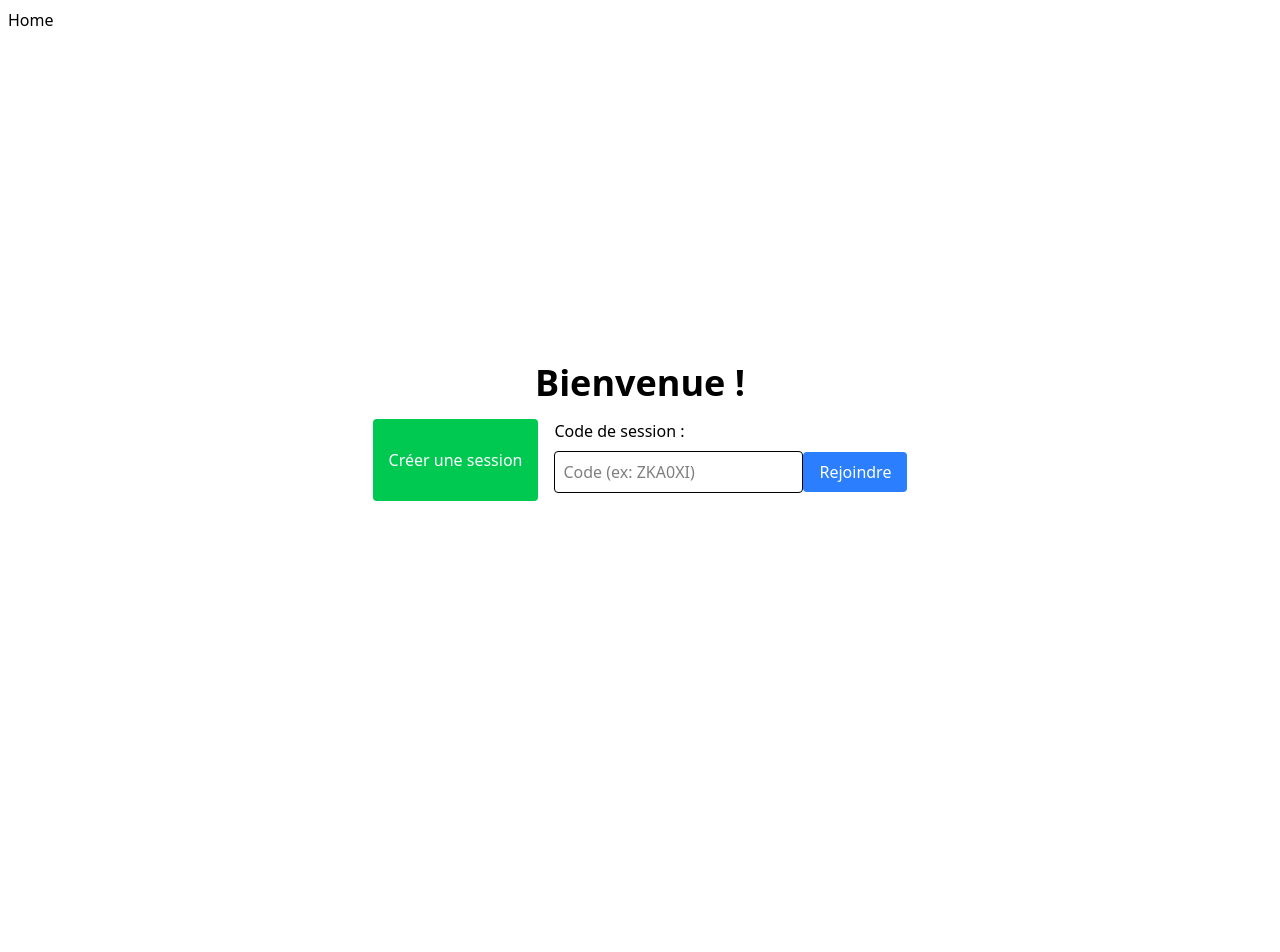
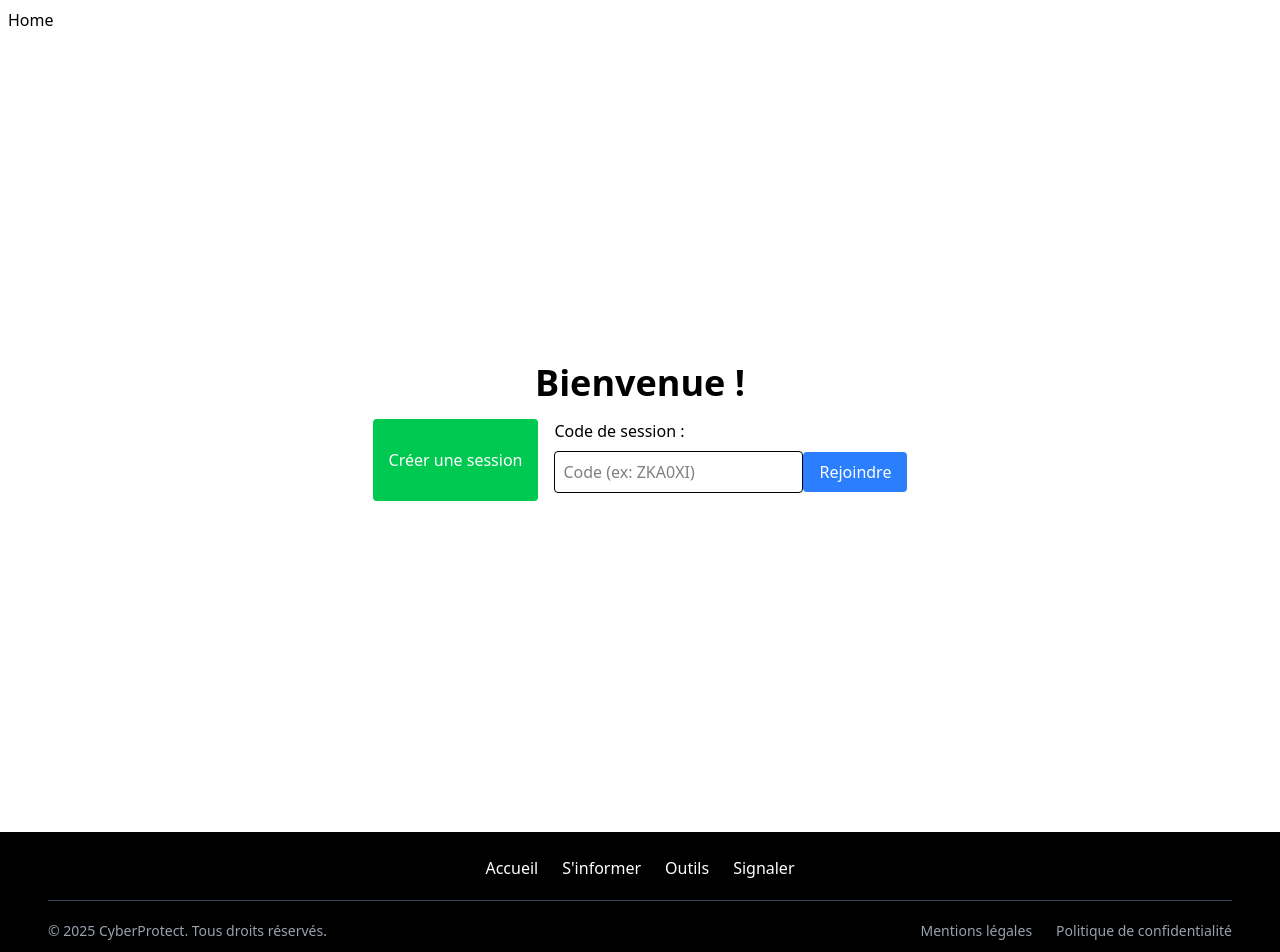
Before and after one commit to OHNIMUS-Leopold/CyberAware, a Nuxt app: page / in a window 1280 px wide. Shown: the top 952 px of the page. Before the commit the page ends 840 px from the top, so only its background shows below. Built offline with nearby package versions, Linux system fonts and the light colour scheme.

Commit message:
add footer

```diff
--- a/layouts/default.vue
+++ b/layouts/default.vue
@@ -2,6 +2,6 @@
     <div>
         <MyHeader />
         <slot />
-        <!-- <MyFooter /> -->
+        <MyFooter />
     </div>
 </template>
```
